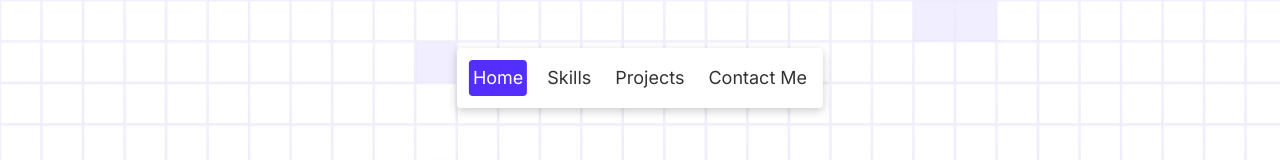
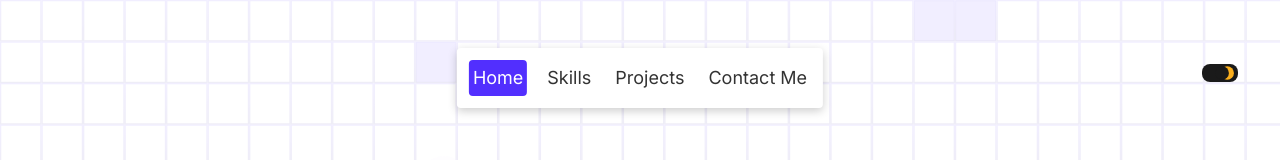
Before and after one commit to sujansijakhow/Portfolio, a Next.js app: page / in a window 1280 px wide. Shown: the top 160 px of the page. Built offline with nearby package versions, Linux system fonts and the light colour scheme.

Commit message:
Theme toggle added

```diff
--- /dev/null
+++ b/app/components/ThemeToggle.tsx
@@ -0,0 +1,41 @@
+"use client"
+import React, { useEffect, useState } from 'react'
+import Image from 'next/image';
+
+
+const ThemeToggle = () => {
+
+    const [isDarkMode, setIsDarkMode] = useState<boolean>(typeof window !== "undefined" ? localStorage.getItem('theme') === "dark" || window.matchMedia("(prefers-color-scheme: dark)").matches: true);
+
+    useEffect(() => {
+        const savedTheme = typeof window !== "undefined" ? localStorage.getItem("theme") : null
+        if(savedTheme) {
+            setIsDarkMode(savedTheme == "dark")
+        } else {
+            const prefersDarkMode = window.matchMedia("(prefers-color-scheme: dark)").matches;
+            setIsDarkMode(prefersDarkMode);
+        }
+    }, []);
+
+    useEffect (() => {
+        document.body.classList.toggle("dark", isDarkMode);
+        if(typeof window !== "undefined")
+            localStorage.setItem("theme", isDarkMode ? "dark" : "light")
+    }, [isDarkMode]);
+
+    const toggleTheme = () => {
+        setIsDarkMode((prev) => !prev);
+    }
+
+  return (
+    <button
+        onClick={toggleTheme}
+        className='fixed top-[52px] left-6 md:top-16 md:left-auto md:right-[42px]
+        w-9 h-[18px] bg-[#1a1a1a] dark:bg-[#efefef] rounded-lg z-50 flex items-center
+        justify-end dark:justify-start px-1 '>
+            {isDarkMode ? <Image src="/sun_icon.svg" alt='Sun Icon' width={14} height={14} /> : <Image src="/moon_icon.svg" alt='Moon Icon' width={19} height={14} />}
+        </button>
+  )
+}
+
+export default ThemeToggle
```
